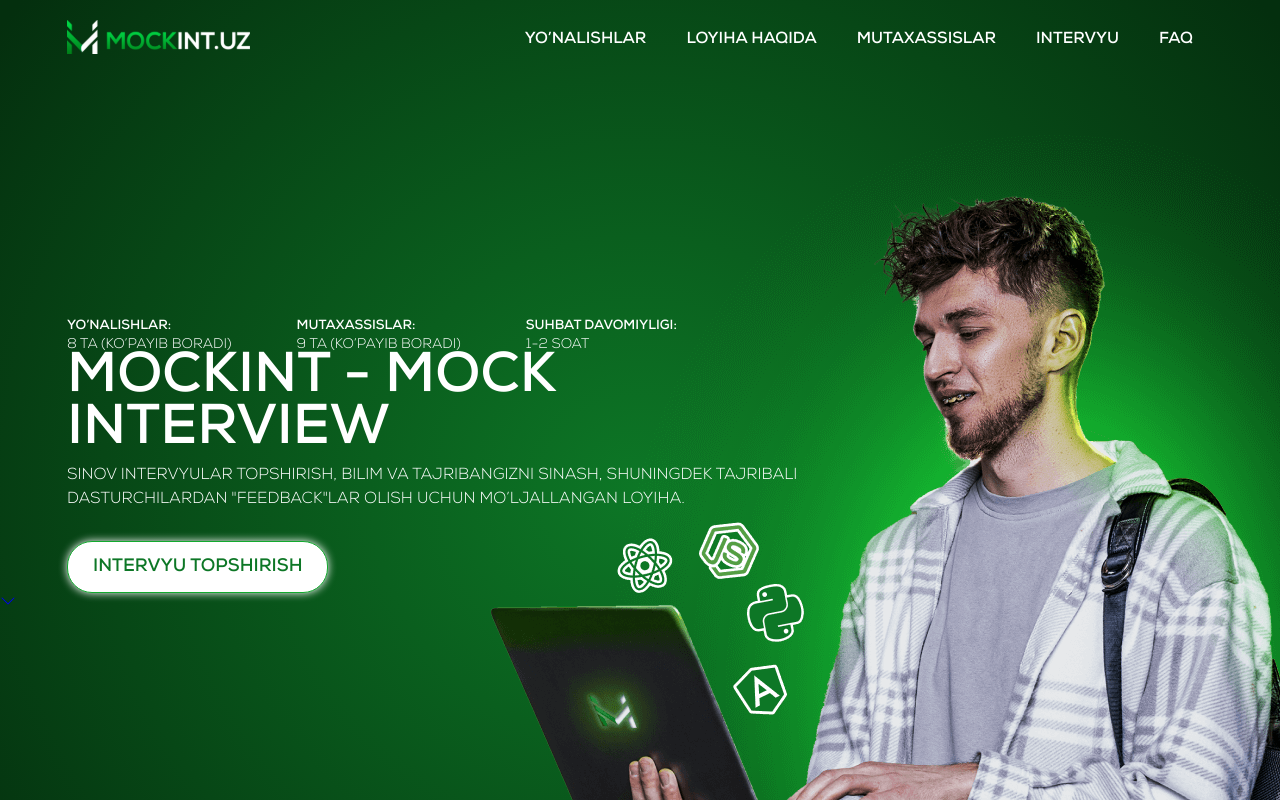
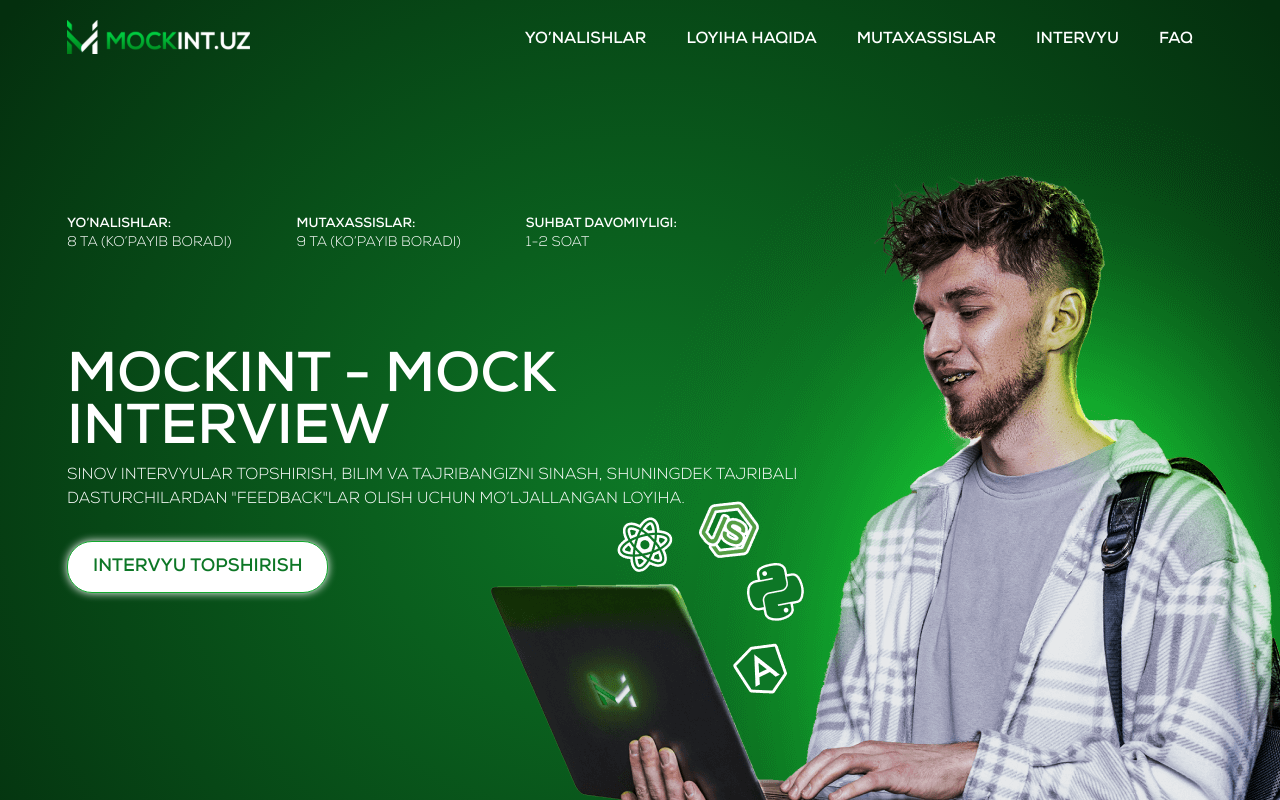
Before and after one commit to asadbekme/mockint, a React (Create React App) app: page / in a window 1280 px wide. Shown: the top 800 px of the page. Built offline with nearby package versions, Linux system fonts and the light colour scheme.

Commit message:
hero component updated

```diff
--- a/src/components/header/Header.scss
+++ b/src/components/header/Header.scss
@@ -31,7 +31,7 @@
       width: 100%;
       position: relative;
       z-index: 100;
-      @include flex(space-between, center, row);
+      @include flex(row, space-between, center);
     }
   }
 
@@ -46,10 +46,10 @@
   }
 
   &__navigation {
-    @include flex(space-between, center, row);
+    @include flex(row, space-between, center);
 
     &-links {
-      @include flex(space-between, center, row);
+      @include flex(row, space-between, center);
     }
 
     &-item {
@@ -173,7 +173,7 @@
   }
 
   &__language {
-    @include flex(space-between, center, row);
+    @include flex(row, space-between, center);
     gap: 6px;
     margin-left: 34px;
     display: none;
--- a/src/components/header/Navbar.jsx
+++ b/src/components/header/Navbar.jsx
@@ -1,4 +1,4 @@
-import React, { useState } from 'react';
+import React, { useEffect, useState } from 'react';
 import { HiChevronRight } from 'react-icons/hi';
 import { headerNavigationItems as links } from '../../utils/constants';
 import siteLogo from '../../images/site-logo.svg';
@@ -8,6 +8,12 @@
 const Navbar = () => {
   const [isFixedNavbar, setIsFixedNavbar] = useState(false);
   const [isMenuBarOpen, setIsMenuBarOpen] = useState(false);
+
+  useEffect(() => {
+    window.onscroll = () => {
+      (window.scrollY > 5) ? setIsFixedNavbar(true) : setIsFixedNavbar(false);
+    }
+  }, [])
 
   return (
     <>
--- a/src/components/hero/Hero.scss
+++ b/src/components/hero/Hero.scss
@@ -28,19 +28,19 @@
   }
 
   &__info {
+    @include flex(column, flex-start, flex-start);
     max-width: 800px;
-    @include flex(flex-start, flex-start, column);
     position: relative;
     z-index: 100;
 
     &-items {
-      @include flex(flex-start, center, row);
+      @include flex(row, flex-start, center);
       gap: 65px;
-      margin-top: 102px;
+      margin-bottom: 102px;
 
       @include responsive(sm) {
+        flex-wrap: wrap;
         justify-content: center;
-        flex-wrap: wrap;
         gap: 20px;
         margin: 0 auto;
         margin-bottom: 50px;
@@ -54,7 +54,7 @@
 
     &-item {
       gap: 4px;
-      @include flex(flex-start, flex-start, column);
+      @include flex(column, flex-start, flex-start);
 
       h5 {
         font-weight: 700;
@@ -76,11 +76,11 @@
     }
 
     &-main {
-      @include flex(flex-start, flex-start, column);
+      @include flex(column, flex-start, flex-start);
 
       @include responsive(sm) {
+        justify-content: center;
         align-items: center;
-        justify-content: center;
         text-align: center;
       }
 
@@ -159,5 +159,33 @@
     @include responsive(xs) {
       opacity: 0.3;
     }
+  }
+
+  &__icon {
+    position: absolute;
+    bottom: 35px;
+    transform: translateX(-50%);
+    left: 50%;
+
+    svg {
+      height: 28px;
+      width: 28px;
+      color: $secondary-color;
+      animation: animateIcon 2.3s ease infinite;
+    }
+  }
+
+  @keyframes animateIcon {
+    0% {
+      transform: translateY(0);
+    }
+
+    50% {
+      transform: translateY(17px);
+    }
+
+    100% {
+      transform: translateY(0);
+    }
+  }
 }
-}
--- a/src/scss/_mixins.scss
+++ b/src/scss/_mixins.scss
@@ -1,9 +1,9 @@
 // * Basic mixins
-@mixin flex($jc: flex-start, $ai: flex-start, $dr: row) {
+@mixin flex($dr: row, $jc: flex-start, $ai: flex-start) {
   display: flex;
+  flex-direction: $dr;
   justify-content: $jc;
   align-items: $ai;
-  flex-direction: $dr;
 }
 
 @mixin center {
@@ -25,10 +25,11 @@
 
 .button-effect {
   transition: all .4s ease;
-    &:hover {
-      transform: scale(1.095);
-      border-radius: 6px;
-    }
+
+  &:hover {
+    transform: scale(1.095);
+    border-radius: 6px;
+  }
 }
 
 // * Responsive media mixins
```
